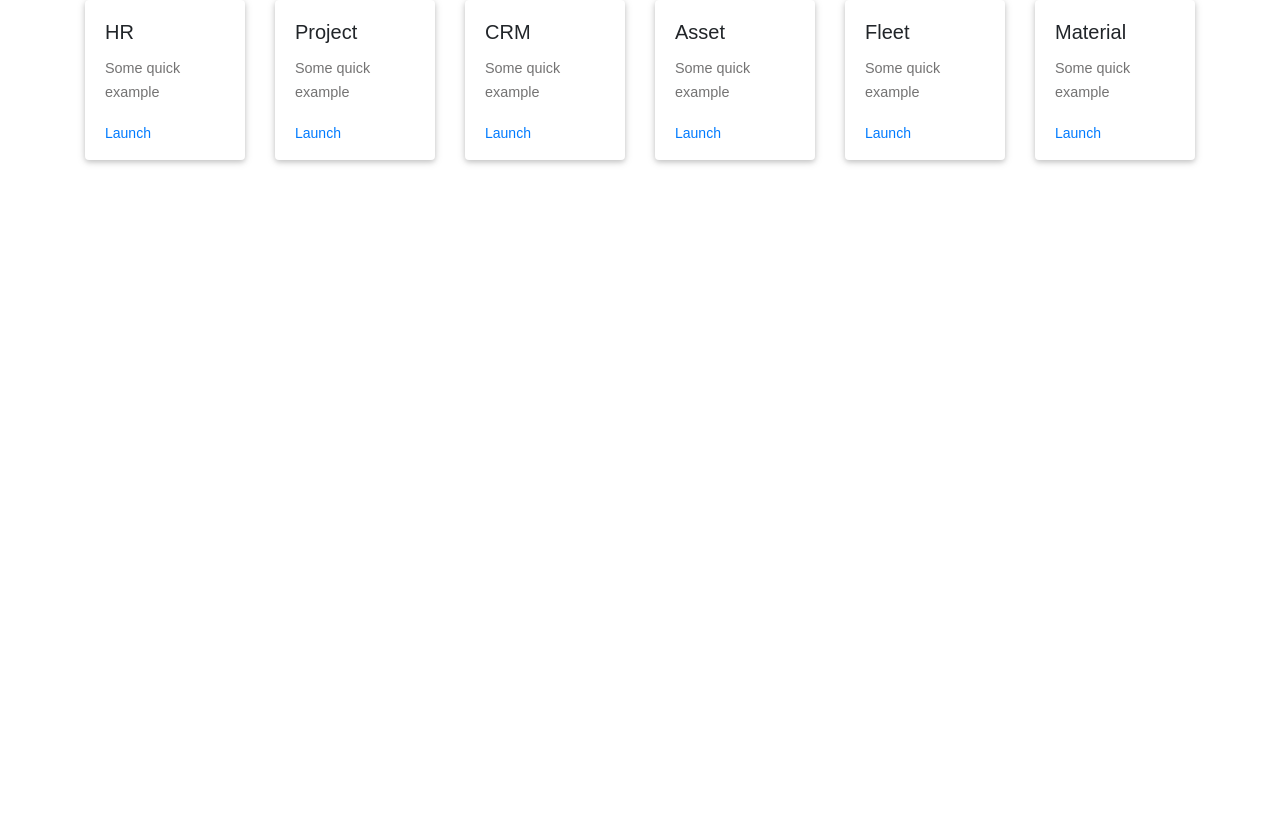
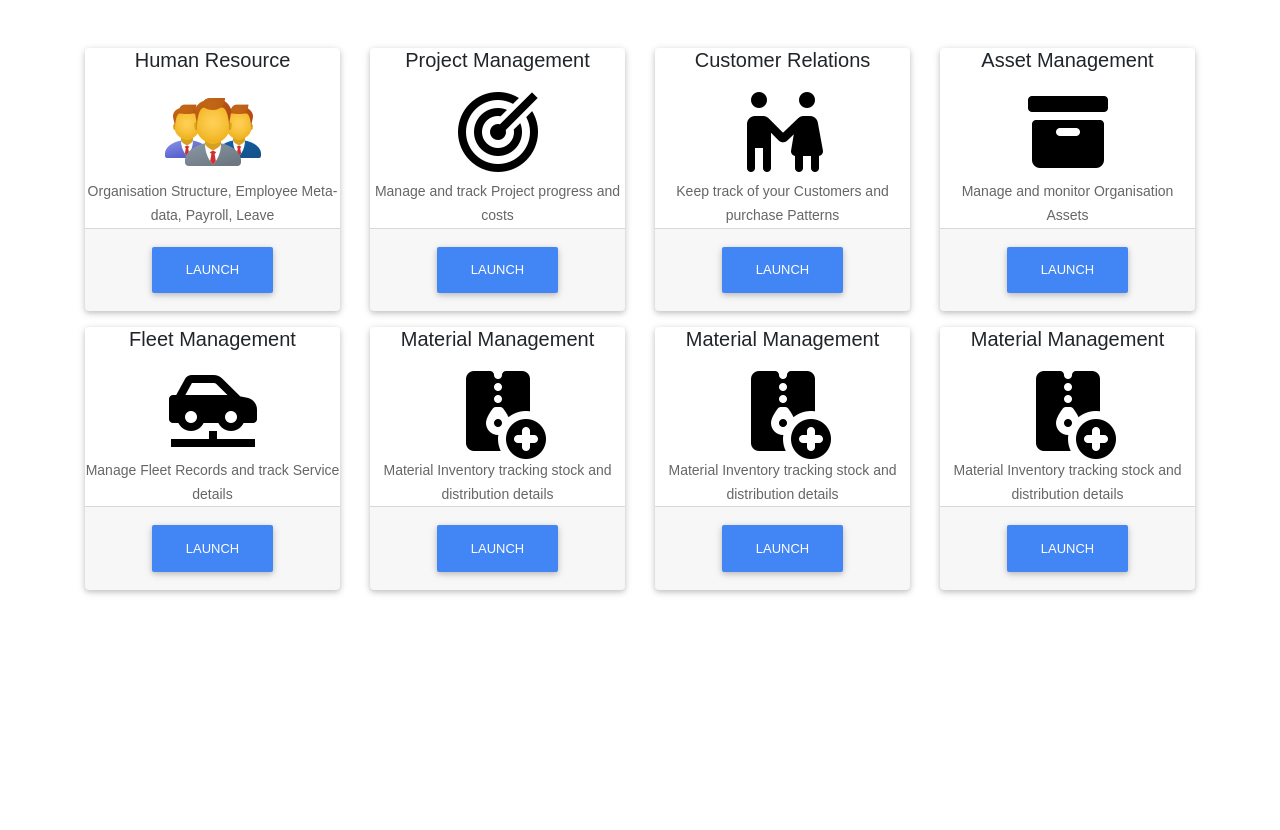
Before and after one commit to walusimbihakim/soliton-erp, a Django app: page //index in a window 1280 px wide. Shown: the top 830 px of the page. Before the commit the page ends 165 px from the top, so only its background shows below. Run offline with Django 3.2, Linux system fonts and the light colour scheme; some libraries are stand-ins or nearby versions.

Commit message:
added index page

```diff
--- a/auths/templates/auths/index.html
+++ b/auths/templates/auths/index.html
@@ -3,60 +3,105 @@
 <title>Index</title>
 {% block content %}
     <div class="container">
-        <div class="row">
-            <div class="col-sm">
-                <div class="card" style="width: 10rem; height: 10rem">
-                    <div class="card-body">
-                        <h5 class="card-title">HR</h5>
-                        <p class="card-text">Some quick example</p>
-                        <a href="#" class="card-link">Launch</a>
-                    </div>
+        <div class="card-deck mt-5">
+            <div class="card text-center" style="width: 15rem;">
+                <div class="card-block">
+                    <h5 class="card-title">Human Resource</h5>
+                    <a href="https://bakozi.tk/">
+                        <img class="img" src="{% static '/images/HR-96.png' %}" />
+                    </a>
+                    <p class="card-text">
+                        Organisation Structure, Employee Meta-data, Payroll, Leave
+                    </p>
+                </div>
+                <div class="card-footer">
+                    <a href="https://bakozi.tk/" class="btn btn-primary">Launch</a>
                 </div>
             </div>
-            <div class="col-sm">
-                <div class="card" style="width: 10rem; height: 10rem">
-                    <div class="card-body">
-                        <h5 class="card-title">Project</h5>
-                        <p class="card-text">Some quick example</p>
-                        <a href="#" class="card-link">Launch</a>
-                    </div>
+            <div class="card text-center" style="width: 15rem;">
+                <div class="card-block">
+                    <h5 class="card-title">Project Management</h5>
+                    <a href="#pablo">
+                        <img class="img" src="{% static '/images/project-96.png' %}" />
+                    </a>
+                    <p class="card-text">Manage and track Project progress and costs </p>
+                </div>
+                <div class="card-footer">
+                    <a href="#" class="btn btn-primary">Launch</a>
                 </div>
             </div>
-            {% comment %} <div class="w-100"></div> {% endcomment %}
-            <div class="col-sm">
-                <div class="card" style="width: 10rem; height: 10rem">
-                    <div class="card-body">
-                        <h5 class="card-title">CRM</h5>
-                        <p class="card-text">Some quick example</p>
-                        <a href="#" class="card-link">Launch</a>
-                    </div>
+            <div class="card text-center" style="width: 15rem;">
+                <div class="card-block">
+                    <h5 class="card-title">Customer Relations</h5>
+                    <a href="#pablo">
+                        <img class="img" src="{% static '/images/crm-96.png' %}" />
+                    </a>
+                    <p class="card-text">Keep track of your Customers and purchase Patterns</p>
+                </div>
+                <div class="card-footer">
+                    <a href="#" class="btn btn-primary">Launch</a>
                 </div>
             </div>
-            <div class="col-sm">
-                <div class="card" style="width: 10rem; height: 10rem">
-                    <div class="card-body">
-                        <h5 class="card-title">Asset</h5>
-                        <p class="card-text">Some quick example</p>
-                        <a href="#" class="card-link">Launch</a>
-                    </div>
+            <div class="card text-center" style="width: 15rem;">
+                <div class="card-block">
+                    <h5 class="card-title">Asset Management</h5>
+                    <a href="#pablo">
+                        <img class="img" src="{% static '/images/asset-96.png' %}" />
+                    </a>
+                    <p class="card-text">Manage and monitor Organisation Assets</p>
+                </div>
+                <div class="card-footer">
+                    <a href="#" class="btn btn-primary">Launch</a>
                 </div>
             </div>
-            <div class="col-sm">
-                <div class="card" style="width: 10rem; height: 10rem">
-                    <div class="card-body">
-                        <h5 class="card-title">Fleet</h5>
-                        <p class="card-text">Some quick example</p>
-                        <a href="#" class="card-link">Launch</a>
-                    </div>
+        </div>
+        <div class="card-deck mt-3">
+            <div class="card text-center" style="width: 15rem;">
+                <div class="card-block">
+                    <h5 class="card-title">Fleet Management</h5>
+                    <a href="#pablo">
+                        <img class="img" src="{% static '/images/fleet-96.png' %}" />
+                    </a>
+                    <p class="card-text">Manage Fleet Records and track Service details</p>
+                </div>
+                <div class="card-footer">
+                    <a href="#" class="btn btn-primary">Launch</a>
                 </div>
             </div>
-            <div class="col-sm">
-                <div class="card" style="width: 10rem; height: 10rem">
-                    <div class="card-body">
-                        <h5 class="card-title">Material</h5>
-                        <p class="card-text">Some quick example</p>
-                        <a href="#" class="card-link">Launch</a>
-                    </div>
+            <div class="card text-center" style="width: 15rem;">
+                <div class="card-block">
+                    <h5 class="card-title">Material Management</h5>
+                    <a href="#pablo">
+                        <img class="img" src="{% static '/images/material-96.png' %}" />
+                    </a>
+                    <p class="card-text">Material Inventory tracking stock and distribution details</p>
+                </div>
+                <div class="card-footer">
+                    <a href="#" class="btn btn-primary">Launch</a>
+                </div>
+            </div>
+            <div class="card text-center" style="width: 15rem;">
+                <div class="card-block">
+                    <h5 class="card-title">Material Management</h5>
+                    <a href="#pablo">
+                        <img class="img" src="{% static '/images/material-96.png' %}" />
+                    </a>
+                    <p class="card-text">Material Inventory tracking stock and distribution details</p>
+                </div>
+                <div class="card-footer">
+                    <a href="#" class="btn btn-primary">Launch</a>
+                </div>
+            </div>
+            <div class="card text-center" style="width: 15rem;">
+                <div class="card-block">
+                    <h5 class="card-title">Material Management</h5>
+                    <a href="#pablo">
+                        <img class="img" src="{% static '/images/material-96.png' %}" />
+                    </a>
+                    <p class="card-text">Material Inventory tracking stock and distribution details</p>
+                </div>
+                <div class="card-footer">
+                    <a href="#" class="btn btn-primary">Launch</a>
                 </div>
             </div>
         </div>
```
Also changed, not shown: static/images/HR-96.png (added), static/images/HR.png (added), static/images/HR2.png (added), static/images/HR_1.png (added), static/images/Material-96.png (added), static/images/asset-96.png (added), static/images/crm-96.png (added), static/images/fleet-96.png (added), static/images/project-96.png (added).
